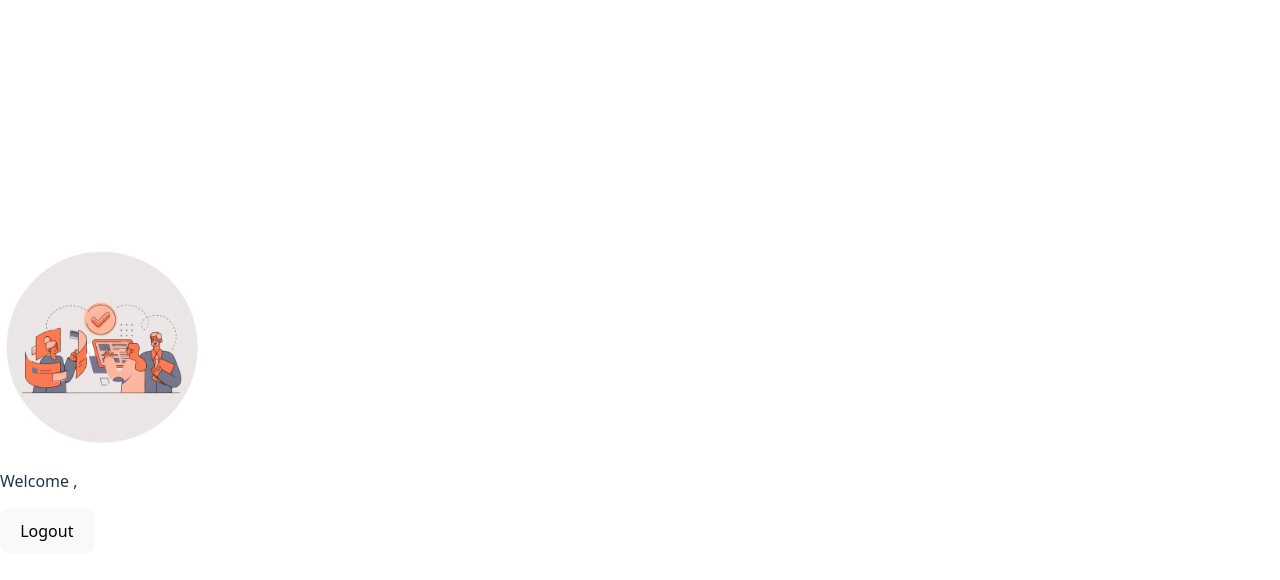
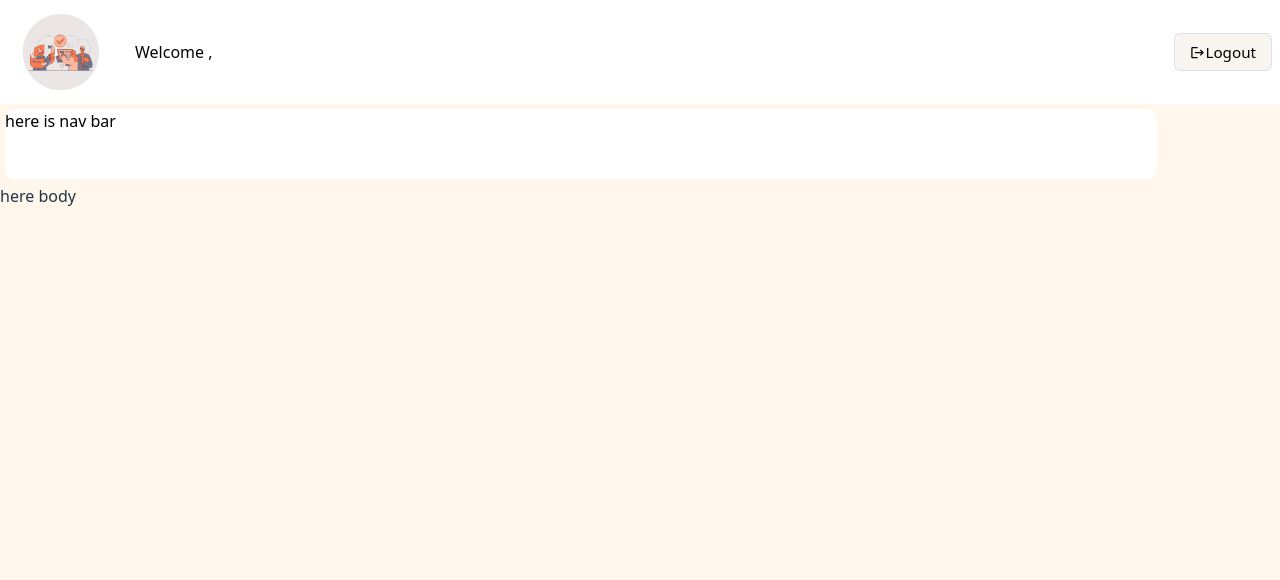
Before and after one commit to wareefAlolayan/wassel-frontend, a React (Vite) app: page /manager/1 in a window 1280 px wide. Shown: the top 580 px of the page. Built offline with nearby package versions, Linux system fonts and the light colour scheme; no server answers.

Commit message:
complete styling for top bar

```diff
--- a/package.json
+++ b/package.json
@@ -13,6 +13,7 @@
     "axios": "^1.12.2",
     "react": "^19.1.1",
     "react-dom": "^19.1.1",
+    "react-icons": "^5.5.0",
     "react-router": "^7.9.4"
   },
   "devDependencies": {
--- a/src/components/Manager/ManagerHome.css
+++ b/src/components/Manager/ManagerHome.css
@@ -0,0 +1,93 @@
+.manager-home {
+  display: flex;
+  flex-direction: column;
+  height: 100vh;
+  width: 100vw;
+  justify-content: top;
+  align-items: center;
+}
+
+.top-bar{
+  display: flex;
+  flex-direction: row;
+  justify-content: space-between;
+  align-items: center;
+  width: 100%;
+  height: 15vh;
+  background-color: rgb(255, 255, 255);
+  box-shadow: 0 2px 4px rgba(0,0,0,0.05);
+}
+
+.bar-left {
+  display: flex;
+  flex-direction: row;
+  justify-content: center;
+  align-items: center;
+  text-align: left;
+  padding-left: 20px;
+}
+
+.bar-welcome{
+  display: flex;
+  flex-direction: column;
+  justify-content: center;
+  color: #0a0402;
+  margin-left: 15px;
+}
+.bar-welcome p{
+    margin: 0;
+    padding: 0;
+}
+.bar-welcome #manager-name{
+  color :#5f5c5c;
+}
+
+.logo {
+  height: 10vh;
+  margin-right: 20px;
+}
+
+.logout-btn {
+background-color: #f8f5f0;
+  border: 1px solid #d9e2ec;
+  border-radius: 6px;
+  color: #000000;
+  cursor: pointer;
+  font-weight: 500;
+  padding: 8px 15px;
+  display: flex;
+  align-items: center;
+  justify-content: center;
+  font-size: 0.95rem;
+  margin-right: 8px;
+}
+
+.logout-btn:hover{
+  background-color: #fff4e3;
+  border-color: #fad2a4;
+  color: #554737;
+}
+
+.logout-btn .logout-icon {
+  width: 18px;
+  height: 18px;
+  margin-right: 8px;
+  color: #000000;
+}
+.logout-btn .logout-icon:hover {
+  color: #554737;
+}
+
+.home-body{
+    background-color: #fff6ec;
+    width: 100%;
+    height: 100%;
+}
+.home-body .nav-bar{
+    background-color: #ffffff;
+    width: 90%;
+    height: 10%;
+    border-radius: 10px;
+    color: #000000;
+    margin: 5px;
+}
--- a/src/components/Manager/ManagerHome.jsx
+++ b/src/components/Manager/ManagerHome.jsx
@@ -2,6 +2,7 @@ import { useState, useEffect } from 'react'
 import axios from 'axios'
 import { useParams } from 'react-router'
 import './ManagerHome.css'
+import { MdLogout } from "react-icons/md" //react-icons website
 
 function ManagerHome() {
   const { managerId } = useParams()
@@ -29,15 +30,28 @@ function ManagerHome() {
 
   return (
     <div className='manager-home'>
-      <div className='bar-left'>
-        <img src='/src/components/assets/wassel_logo.png' alt='Wassel Logo' className='logo' />
-        <div className='bar-welcome'>
-          <p>Welcome ,</p>
-          <p>  {manager.name}  </p>
+      <div className='top-bar'>
+        <div className='bar-left'>
+          <img src='/src/components/assets/wassel_logo.png' alt='Wassel Logo' className='logo' />
+          <div className='bar-welcome'>
+            <p>Welcome ,</p>
+            <p id='manager-name'>{manager.name}</p>
+          </div>
+
+        </div>
+        <button className="logout-btn"><MdLogout />Logout</button>
+      </div>
+      <div className='home-body'>
+        <div className='nav-bar'>
+          here is nav bar
         </div>
 
+        <div className='body'>
+          here body
+        </div>
       </div>
-      <button className="logout-btn">Logout</button>
+
+
     </div>
   )
 }
```
Also changed, not shown: 1 other file (tests, documents, lock files or other folders).
